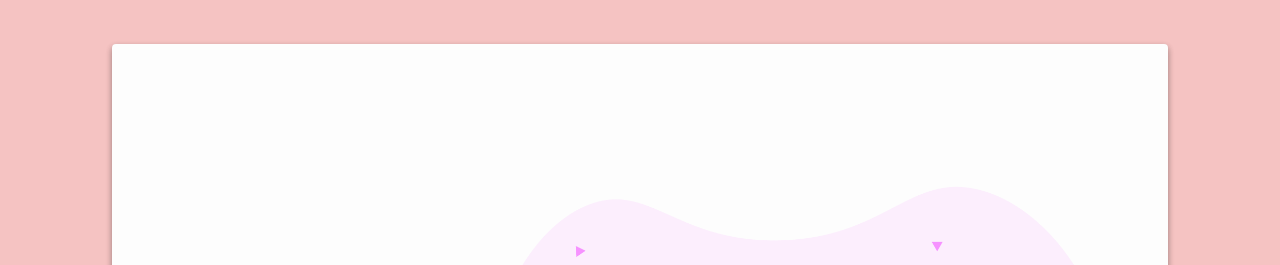
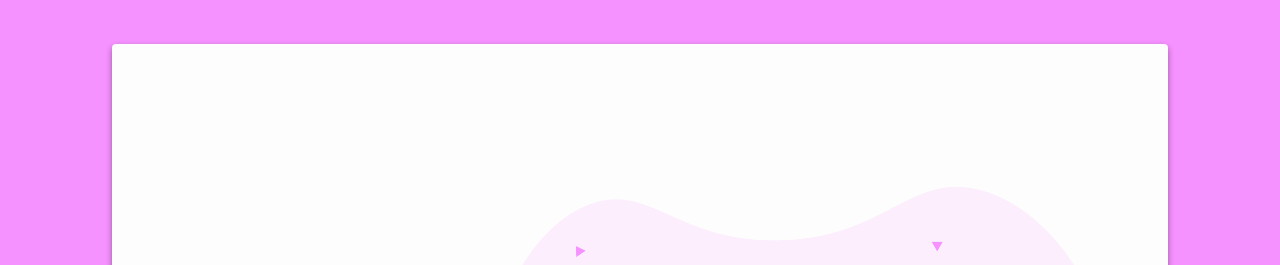
Before and after one commit to dvrstyofslnce/dvrstyofslnce.github.io, a plain HTML site: page birthday/index.html in a window 1280 px wide. Shown: the top 265 px of the page. Drawn offline with nearby package versions, Linux system fonts and the light colour scheme.

Commit message:
changing background color

```diff
--- a/birthday/index.css
+++ b/birthday/index.css
@@ -3,7 +3,7 @@
 }
 
 body {
-  background: #f5c3c2;
+  background: #f692ff;
   display: grid;
   place-items: center;
   height: 100vh;
```
